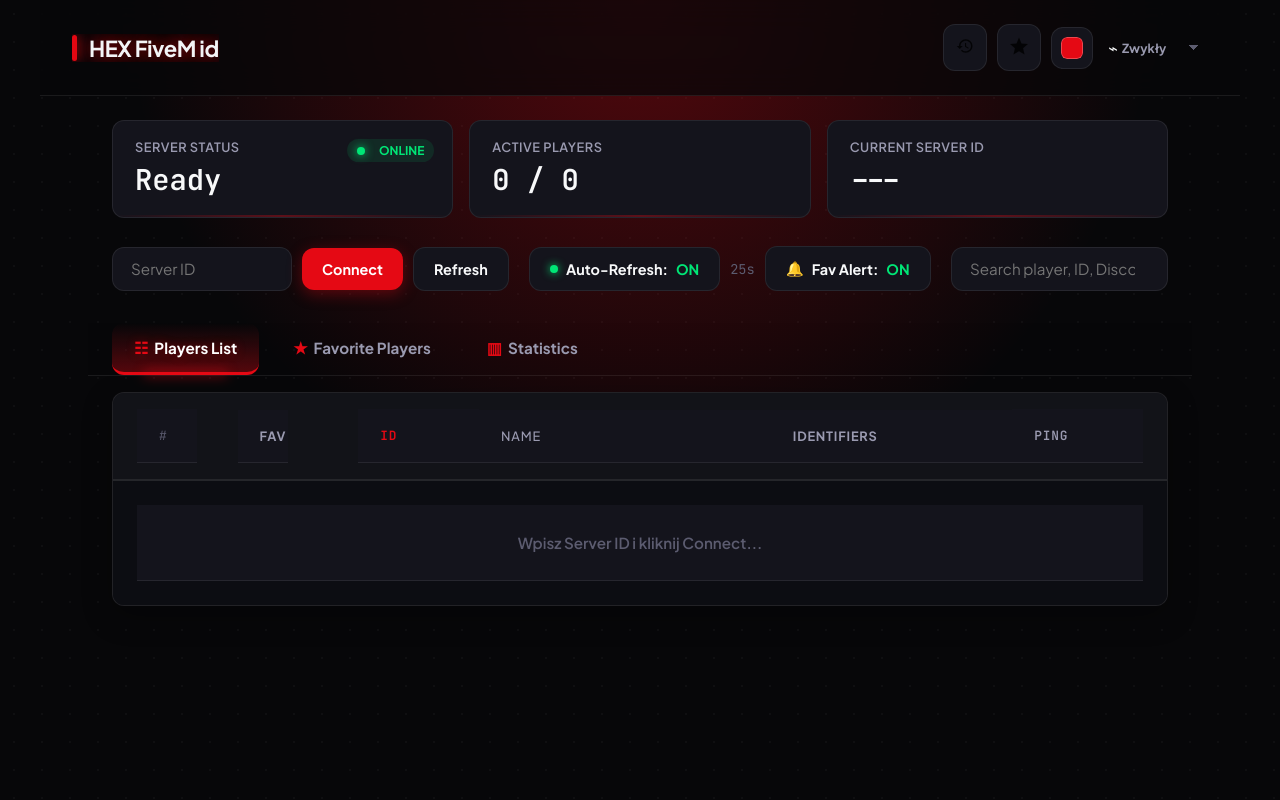
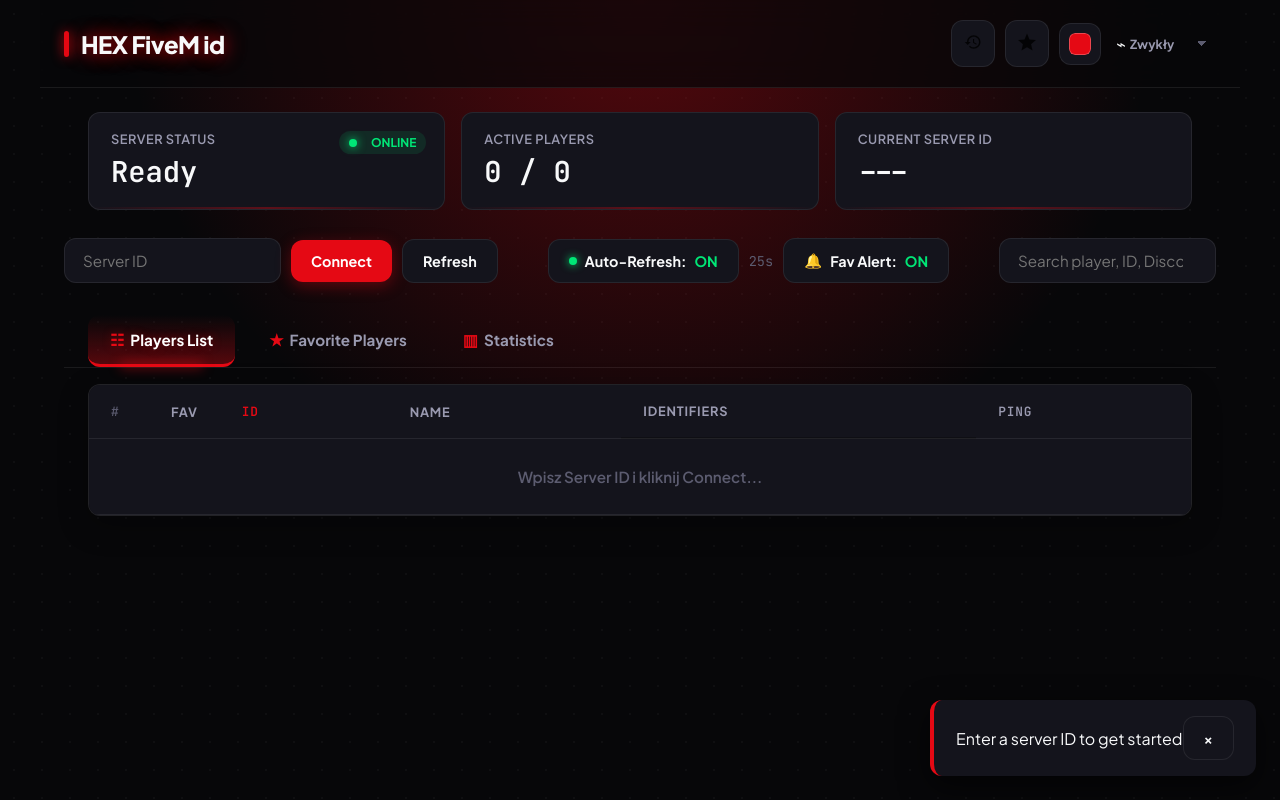
Before and after one commit to HEXU13PL/hex-fivem-id, a plain HTML site: page index.html in a window 1280 px wide. Drawn offline with nearby package versions, Linux system fonts and the light colour scheme.

Commit message:
asdsadasd

```diff
--- a/index.html
+++ b/index.html
@@ -20,7 +20,6 @@
     <link rel="preconnect" href="https://fonts.googleapis.com">
     <link rel="preconnect" href="https://fonts.gstatic.com" crossorigin>
     <link href="https://fonts.googleapis.com/css2?family=JetBrains+Mono:wght@400;600&family=Plus+Jakarta+Sans:wght@400;500;600;700;800&display=swap" rel="stylesheet">
-    <link rel="stylesheet" href="css/index.css">
 
     <script src="https://cdn.jsdelivr.net/npm/chart.js@4.4.4/dist/chart.umd.min.js"></script>
 
@@ -80,7 +79,7 @@
             display: flex; justify-content: space-between; align-items: center; flex-wrap: wrap; gap: 15px;
         }
 
-        .header-title-container { display: flex; align-items: center; gap: 14px; flex: 1; min-width: 0; }
+        .header-title-container { display: flex; align-items: center; gap: 14px; }
         #server-icon { width: 36px; height: 36px; border-radius: 8px; object-fit: cover; box-shadow: 0 0 12px rgba(0,0,0,0.5); }
 
         h1 { font-size: 1.5rem; font-weight: 800; letter-spacing: -0.5px; display: flex; align-items: center; gap: 12px; }
@@ -96,7 +95,7 @@
         }
         #server-name { animation: neonPulse 3s ease-in-out infinite; }
 
-        .header-actions { display: flex !important; align-items: center !important; gap: 10px !important; margin-left: auto !important; justify-content: flex-end !important; }
+        .header-actions { display: flex; align-items: center; gap: 10px; }
 
         .color-picker-wrapper {
             width: 42px;
@@ -311,13 +310,14 @@
             border: 1px solid var(--border-color); border-radius: var(--radius);
             overflow: hidden; box-shadow: 0 10px 30px rgba(0,0,0,0.3);
         }
-        table { width: 100%; border-collapse: collapse; text-align: left; table-layout: fixed; }
+        table { width: 100%; border-collapse: collapse; text-align: left; }
+        tr { border-bottom: 1px solid var(--border-color); }
         th {
             background-color: var(--bg-card); color: var(--text-secondary);
             font-size: 0.8rem; font-weight: 700; text-transform: uppercase; letter-spacing: 0.8px;
-            padding: 18px 22px; border-bottom: 1px solid var(--border-color);
+            padding: 18px 22px;
         }
-        td { padding: 16px 22px; border-bottom: 1px solid var(--border-color); font-size: 0.95rem; min-width: 0; }
+        td { padding: 16px 22px; border-bottom: 0; font-size: 0.95rem; }
 
         tr:not(#table-header):not(#favorites-table-header):not(.table-footer) {
             transition: var(--transition);
@@ -333,7 +333,7 @@
         .table-favorite:hover img { transform: scale(1.25); }
         .table-id { font-family: 'JetBrains Mono', monospace; color: var(--accent-red-hover); font-weight: 600; }
 
-        .table-socials { display: flex; gap: 8px; align-items: center; flex-wrap: wrap; min-height: 42px; min-width: 0; overflow: hidden; }
+        .table-socials { display: flex; gap: 8px; align-items: center; flex-wrap: wrap; min-height: 42px; }
         .id-badge {
             display: inline-flex; align-items: center; gap: 6px; padding: 4px 10px;
             border-radius: 6px; font-size: 0.75rem; font-weight: 600; font-family: 'JetBrains Mono', monospace;
```
